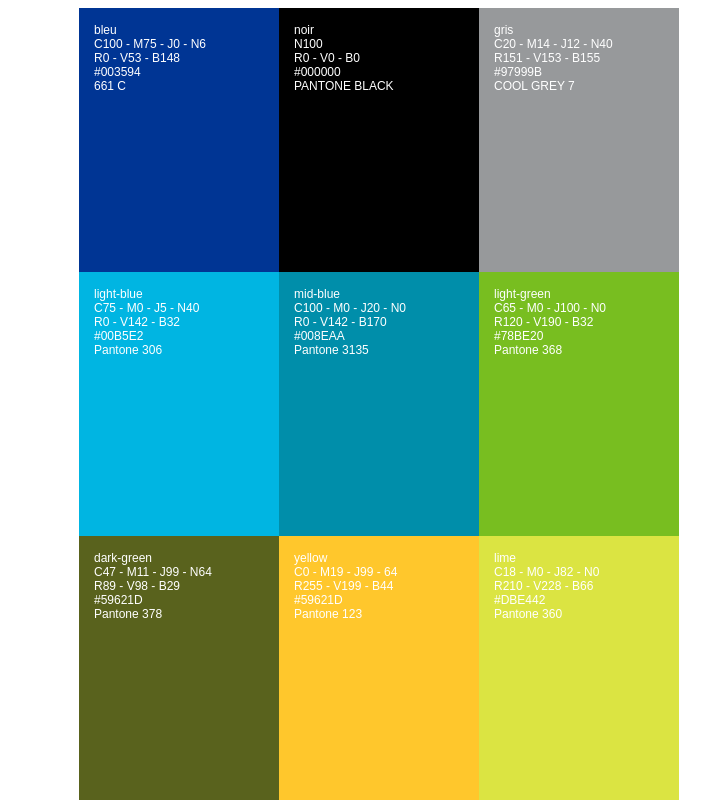
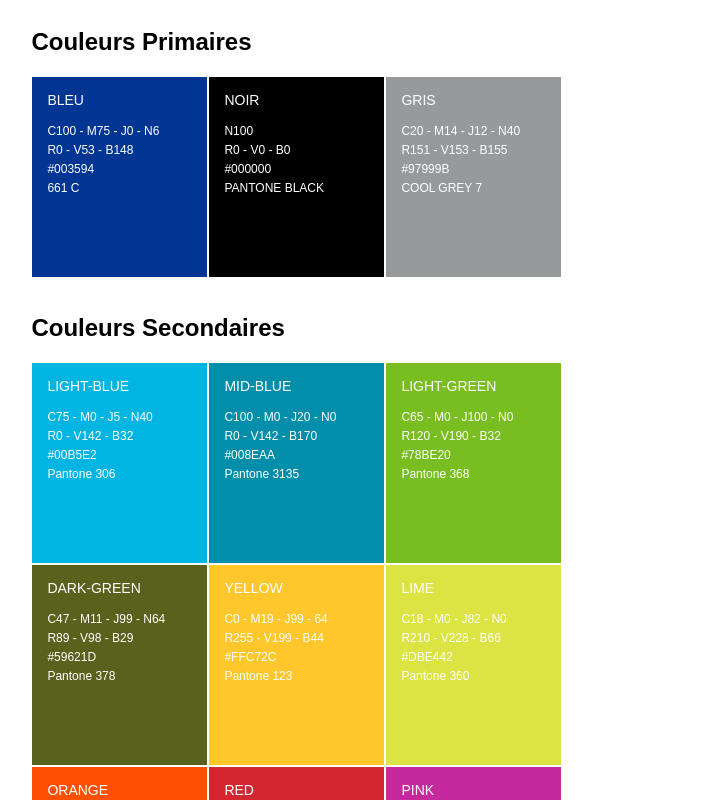
Before and after one commit to Olivier38/charte-pkf-arsilon, a Vue app: page / in a window 1280 px wide. Shown: the top 800 px of the page, without its empty margins (261-971 px from the left). Built offline with nearby package versions, Linux system fonts and the light colour scheme.

Commit message:
CopyText and Show alert

```diff
--- a/package.json
+++ b/package.json
@@ -10,6 +10,7 @@
   "dependencies": {
     "@vue/composition-api": "^1.1.5",
     "core-js": "^3.6.5",
+    "v-clipboard": "^2.2.3",
     "vue": "^2.6.11"
   },
   "devDependencies": {
--- a/src/App.vue
+++ b/src/App.vue
@@ -1,41 +1,59 @@
 <template>
   <main id="app">
     <section class="container">
-      <color v-for="color in colors"
-      :key="color.name"
-      :color="color"
+    <h2>Couleurs Primaires</h2>
+    <div class="primary">
+      <PrimColor v-for="PrimColor in PrimColors"
+      :key="PrimColor.name"
+      :PrimColor="PrimColor"
       />
+    </div>
+    <h2>Couleurs Secondaires</h2>
+    <div class="secondary">
+      <SecondColor v-for="SecondColor in SecondColors"
+      :key="SecondColor.name"
+      :SecondColor="SecondColor"
+      />
+    </div>
     </section>
   </main>
 </template>
 
 <script>
-import Color from './components/Color';
+import PrimColor from './components/PrimColor';
+import SecondColor from './components/SecondColor';
+
 export default {
   name: 'App',
   components: {
-    Color
+    PrimColor,
+    SecondColor
   },
   data() {
     return {
-      colors: [
+      show: false,
+      PrimColors: [
         {name: 'bleu', cmjn: 'C100 - M75 - J0 - N6', rvb: 'R0 - V53 - B148', hexa: '#003594', pantone: '661 C'},
         {name: 'noir', cmjn: 'N100', rvb: 'R0 - V0 - B0', hexa: '#000000', pantone: 'PANTONE BLACK'},
         {name: 'gris', cmjn: 'C20 - M14 - J12 - N40', rvb: 'R151 - V153 - B155', hexa: '#97999B', pantone: 'COOL GREY 7'},
+      ],
+      SecondColors: [
         {name: 'light-blue', cmjn: 'C75 - M0 - J5 - N40', rvb: 'R0 - V142 - B32', hexa: '#00B5E2', pantone: 'Pantone 306'},
         {name: 'mid-blue', cmjn: 'C100 - M0 - J20 - N0', rvb: 'R0 - V142 - B170', hexa: '#008EAA', pantone: 'Pantone 3135'},
         {name: 'light-green', cmjn: 'C65 - M0 - J100 - N0', rvb: 'R120 - V190 - B32', hexa: '#78BE20', pantone: 'Pantone 368'},
         {name: 'dark-green', cmjn: 'C47 - M11 - J99 - N64', rvb: 'R89 - V98 - B29', hexa: '#59621D', pantone: 'Pantone 378'},
-        {name: 'yellow', cmjn: 'C0 - M19 - J99 - 64', rvb: 'R255 - V199 - B44', hexa: '#59621D', pantone: 'Pantone 123'},
+        {name: 'yellow', cmjn: 'C0 - M19 - J99 - 64', rvb: 'R255 - V199 - B44', hexa: '#FFC72C', pantone: 'Pantone 123'},
         {name: 'lime', cmjn: 'C18 - M0 - J82 - N0', rvb: 'R210 - V228 - B66', hexa: '#DBE442', pantone: 'Pantone 360'},
         {name: 'orange', cmjn: 'C0 - M65 - J100 - N0', rvb: 'R254 - V80 - B0', hexa: '#FE5000', pantone: 'Pantone 021'},
         {name: 'red', cmjn: 'C0 - M96 - J93 - N2', rvb: 'R210 - V38 - B48', hexa: '#D22630', pantone: 'Pantone 1795'},
         {name: 'pink', cmjn: 'C20 - M89 - J0 - N0', rvb: 'R197 - V41 - B155', hexa: '#C5299B', pantone: 'Pantone 240'},
-        {name: 'purple', cmjn: 'C66 - M100 - J8 - N27', rvb: 'R100 - V38 - B103', hexa: '#C5299B', pantone: 'Pantone 260'}
+        {name: 'purple', cmjn: 'C66 - M100 - J8 - N27', rvb: 'R100 - V38 - B103', hexa: '#642667', pantone: 'Pantone 260'}
       ]
     }
   }
 }
+
+
 </script>
 
 <style>
@@ -80,26 +98,96 @@ export default {
   background-color: #642667;
 }
 
-
+#app {
+  height: 100%;
+}
 .container {
-  margin: 0 auto;
-  width: 50%;
+  margin: 0px auto;
+  width: 55%;
   display: flex;
   justify-content: center;
   flex-wrap: wrap;
+  flex-direction: column;
+  max-height: 80%;
+}
+
+.color {
+  width: 175px;
+  margin: 1px 1px;
+  height: 25vh;
+  cursor: pointer;
+}
+
+.content {
+  color: #FFFFFF;
+  font-family: Arial, Helvetica, sans-serif;
+  font-size: 12px;
+  position: relative;
+  margin: 15px;
+}
+
+.primary, .secondary {
+  display: flex;
+  flex-direction: row;
+  flex-wrap: wrap;
+  align-content: flex-start;
+}
+
+.primary {
+  margin-bottom: 2vh;
+}
+
+.colorName {
+  font-size: 14px;
+  margin-bottom: 2vh;
+  text-transform: uppercase
+}
+
+h2 {
+  font-family: Arial, Helvetica, sans-serif;
+}
+
+.details {
+  margin-bottom: 5px;
+}
+
+.show {
+  height: 30px;
+  color: rgb(255, 255, 255);
+  text-transform: uppercase;
+  margin: 50px 0px;
+  width: 100%;
+  flex: row;
+}
+.text-show {
+  position: relative;
+  height: 30px;
+  top: -5px;
 
 }
-.color {
-  width: 200px;
-  height: 33vh;
+
+.gg-chevron-down-o {
+    box-sizing: border-box;
+    position: relative;
+    display: inline-block;
+    transform: scale(var(--ggs,1));
+    width: 22px;
+    height: 22px;
+    border: 2px solid;
+    border-radius: 100px;
+    margin: 0px 5px 0px 0px;
 }
-.content {
-  color: #FFFFFF;
-  margin: 15px;
-  font-family: arial;
-  font-size: 12px;
-  position: relative;
-  bottom: 1àpx;
-
+.gg-chevron-down-o::after {
+    content: "";
+    display: block;
+    box-sizing: border-box;
+    position: absolute;
+    width: 6px;
+    height: 6px;
+    border-bottom: 2px solid;
+    border-right: 2px solid;
+    transform: rotate(45deg);
+    left: 6px;
+    top: 5px
 }
 </style>
--- a/src/components/Color.vue
+++ /dev/null
@@ -1,20 +0,0 @@
-<template>
-    <div :class="color.name" class="color">
-        <div class="content">
-            <div>{{color.name}}</div>
-            <div>{{color.cmjn}}</div>
-            <div>{{color.rvb}}</div>
-            <div>{{color.hexa}}</div>
-            <div>{{color.pantone}}</div>
-        </div>
-    </div>
-</template>
-
-<script>
-import { defineComponent } from '@vue/composition-api'
-
-export default {
-        name: 'color',
-        props: ['color']
-}
-</script>
--- /dev/null
+++ b/src/components/PrimColor.vue
@@ -0,0 +1,40 @@
+<template>
+    <div @click="copyText()" :class="PrimColor.name" title="Copier Hexa" class="color">
+        <div class="content">
+            <div class="colorName">{{PrimColor.name}}</div>
+            <div class="details">{{PrimColor.cmjn}}</div>
+            <div class="details">{{PrimColor.rvb}}</div>
+            <div class="details">{{PrimColor.hexa}}</div>
+            <div class="details">{{PrimColor.pantone}}</div>
+            <div class="show" v-if="show"><i class="gg-chevron-down-o"></i><span class="text-show">Copié !</span></div>
+        </div>
+    </div>
+</template>
+
+<script>
+import { defineComponent } from '@vue/composition-api';
+
+export default {
+        name: 'PrimColor',
+        props: ['PrimColor'],
+        data() {
+            return {
+                show: false,
+            }
+        },
+
+        methods: {
+            copyText() {
+                navigator.clipboard.writeText(this.PrimColor.hexa);
+                console.log(this.PrimColor.hexa);
+                this.show = true,
+                 setTimeout(() => {
+                    this.show = false;
+                }, 2000);
+                console.log(this.show)
+            },
+
+        }
+}
+
+</script>
--- /dev/null
+++ b/src/components/SecondColor.vue
@@ -0,0 +1,41 @@
+<template>
+    <div @click="copyText()" :class="SecondColor.name" title="Copier Hexa" class="color">
+        <div class="content">
+            <div class="colorName">{{SecondColor.name}}</div>
+            <div class="details">{{SecondColor.cmjn}}</div>
+            <div class="details">{{SecondColor.rvb}}</div>
+            <div class="details">{{SecondColor.hexa}}</div>
+            <div class="details">{{SecondColor.pantone}}</div>
+            <div class="show" v-if="show"><i class="gg-chevron-down-o"></i><span class="text-show">Copié !</span></div>
+        </div>
+    </div>
+
+</template>
+
+<script>
+import { defineComponent } from '@vue/composition-api'
+
+export default {
+        name: 'SecondColor',
+        props: ['SecondColor'],
+        data() {
+            return {
+                show: false,
+            }
+        },
+
+       methods: {
+            copyText() {
+                navigator.clipboard.writeText(this.SecondColor.hexa);
+                console.log(this.SecondColor.hexa);
+                this.show = true,
+                 setTimeout(() => {
+                    this.show = false;
+                }, 2000);
+                console.log(this.show)
+            },
+
+        }
+}
+
+</script>
```
Also changed, not shown: 1 other file (tests, documents, lock files or other folders).
